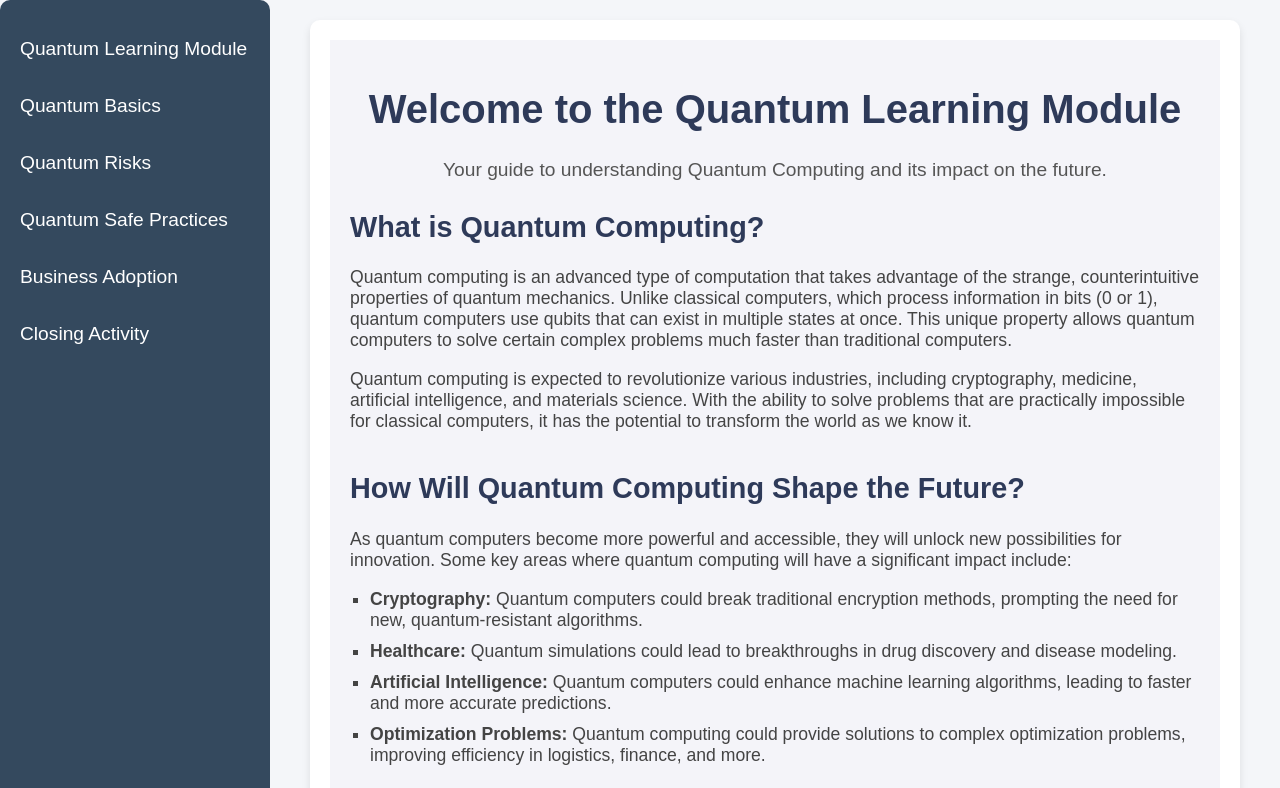
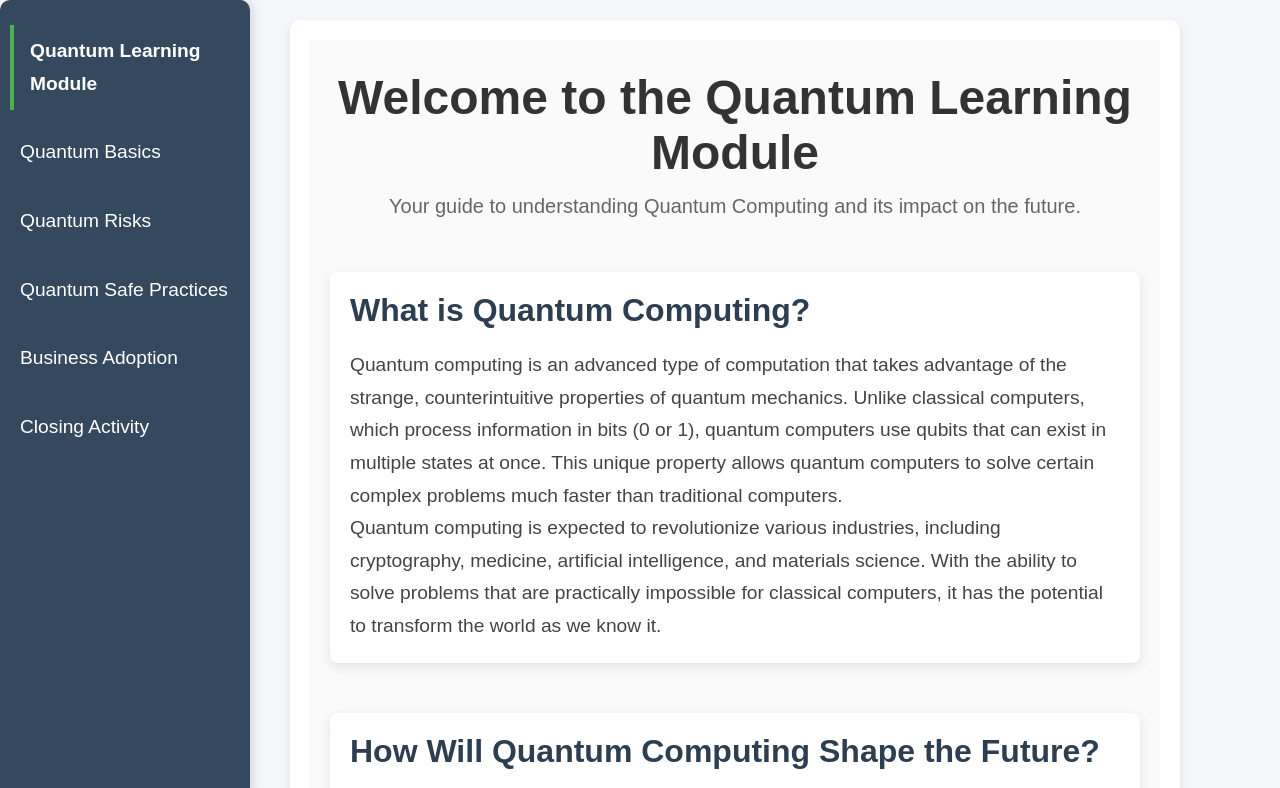
Before and after one commit to Blackpenguin46/quantummodule, a React (Create React App) app: page / in a window 1280 px wide. Shown: the top 788 px of the page. Built offline with nearby package versions, Linux system fonts and the light colour scheme.

Commit message:
sidebar and formatting updates

```diff
--- a/src/components/LandingPage.css
+++ b/src/components/LandingPage.css
@@ -1,48 +1,107 @@
+/* Landing Page Styles */
 .landing-page {
-    padding: 20px;
-    font-family: Arial, sans-serif;
-    background-color: #f4f4f9;
+  padding: 30px 20px;
+  font-family: 'Arial', sans-serif;
+  background-color: #fafafa; /* Soft light gray background for less contrast */
+  color: #333; /* Dark text color for readability */
+  margin: 0;
+  box-sizing: border-box;
 }
 
+/* Header Styles */
 .landing-page-header {
   text-align: center;
-    margin-bottom: 30px;
+  margin-bottom: 50px;
 }
 
 .landing-page-header h1 {
-    font-size: 2.5em;
-    color: #2e3a59;
+  font-size: 3em; /* Larger heading for emphasis */
+  color: #333; /* Dark gray color for better readability */
+  margin-bottom: 10px;
+  font-weight: bold;
 }
 
 .landing-page-header p {
-    font-size: 1.2em;
-    color: #555;
+  font-size: 1.25em;
+  color: #666; /* Slightly lighter gray for description text */
+  line-height: 1.6;
 }
 
+/* Section Styles */
 section {
-    margin-bottom: 40px;
+  margin-bottom: 50px;
+  padding: 20px;
+  background-color: #ffffff; /* Clean white background for content sections */
+  border-radius: 8px;
+  box-shadow: 0 4px 12px rgba(0, 0, 0, 0.1); /* Soft shadow for depth */
 }
 
 h2 {
-    font-size: 1.8em;
-    color: #2e3a59;
+  font-size: 2em;
+  color: #2c3e50; /* Softer blue-gray for headings */
+  margin-bottom: 20px;
+  font-weight: 600;
 }
 
+/* Text Styles */
 p, ul {
-    font-size: 1.1em;
-    color: #444;
+  font-size: 1.2em;
+  color: #444; /* Dark gray text for paragraphs */
+  line-height: 1.7;
 }
 
 ul {
   list-style-type: square;
-    padding-left: 20px;
+  padding-left: 30px;
+  margin-bottom: 20px;
 }
 
 ul li {
-    margin-bottom: 10px;
+  margin-bottom: 12px;
 }
 
+/* Module Goals Section Styles */
 section.module-goals ul {
-    padding-left: 20px;
   list-style-type: circle;
+  padding-left: 30px;
+  margin-top: 20px;
 }
+
+/* Button Styling */
+button {
+  background-color: #4CAF50; /* Soft green for the button */
+  color: white;
+  padding: 12px 20px;
+  border: none;
+  border-radius: 5px;
+  font-size: 1.2em;
+  cursor: pointer;
+  transition: background-color 0.3s ease;
+}
+
+button:hover {
+  background-color: #388E3C; /* Darker green hover effect */
+}
+
+/* Responsive Design */
+@media (max-width: 768px) {
+  .landing-page {
+    padding: 20px;
+  }
+
+  .landing-page-header h1 {
+    font-size: 2.2em;
+  }
+
+  section {
+    padding: 15px;
+  }
+
+  h2 {
+    font-size: 1.6em;
+  }
+
+  p, ul {
+    font-size: 1em;
+  }
+}
--- a/src/components/Sidebar.css
+++ b/src/components/Sidebar.css
@@ -1,33 +1,126 @@
-/* src/components/Sidebar.css */
-.sidebar {
-    width: 200px;
-    height: 100vh;
-    background-color: #333;
-    color: white;
-    padding: 20px;
-    position: fixed;
+/* Reset Styles */
+* {
+  margin: 0;
+  padding: 0;
+  box-sizing: border-box;
 }
 
-  .sidebar ul {
-    list-style-type: none;
-    padding: 0;
+html, body {
+  height: 100%; /* Ensure the body takes up the full height */
+  background-color: #f4f4f9; /* Ensure consistent background */
 }
 
-  .sidebar ul li {
-    margin: 10px 0;
+/* General Styles */
+body {
+  font-family: 'Arial', sans-serif;
+  color: #333; /* Standard gray for text */
+  overflow-x: hidden; /* Prevent horizontal overflow */
+  display: flex;
+  justify-content: flex-start; /* Align content to the left */
+  min-height: 100%; /* Ensure full height */
 }
 
-  .sidebar ul li a {
+/* Sidebar Styles */
+.sidebar {
+  height: 100vh; /* Ensure full viewport height */
+  width: 250px; /* Set the width of the sidebar */
+  position: fixed; /* Fix to the left side */
+  top: 0;
+  left: 0; /* No space between the left side of screen and sidebar */
+  background-color: #2a71d0; /* Blue background for sidebar */
+  color: white; /* White text color */
+  padding: 2rem;
+  box-shadow: 4px 0 10px rgba(0, 0, 0, 0.1); /* Subtle shadow for separation */
+  transition: transform 0.3s ease-in-out; /* Smooth sliding effect */
+  border-radius: 0; /* Remove rounding on all corners */
+  display: flex; /* Use flexbox to layout content */
+  flex-direction: column; /* Stack sidebar content vertically */
+}
+
+/* Sidebar Links */
+.sidebar a {
+  display: block;
   color: white;
   text-decoration: none;
-    font-size: 18px;
+  font-size: 1.2rem;
+  margin-bottom: 1rem;
+  transition: color 0.3s ease;
 }
 
-  .sidebar ul li a:hover {
-    color: #4CAF50;
+.sidebar a:hover {
+  color: #4caf50; /* Green hover effect */
 }
 
-  .main-content {
-    margin-left: 220px; /* Offset the sidebar width */
-    padding: 20px;
+/* Sidebar Active State */
+.sidebar a.active {
+  font-weight: bold;
+  border-left: 4px solid #4caf50; /* Green border on active link */
+  padding-left: 1rem;
 }
+
+/* Sidebar Container for Internal Padding */
+.sidebar-inner {
+  flex: 1; /* Fill remaining space */
+  padding: 2rem; /* Add padding to the inner content */
+}
+
+/* Content Area */
+.content {
+  margin-left: 250px; /* Space for the sidebar */
+  padding: 2rem;
+  flex: 1;
+}
+
+/* Container for Quantum Modules */
+.quantum-basics-container {
+  max-width: 850px;
+  margin: 2rem auto;
+  padding: 2rem;
+  background: #fff;
+  border-radius: 10px;
+  box-shadow: 0 4px 10px rgba(0, 0, 0, 0.1);
+  overflow: hidden;
+}
+
+/* Title and Description */
+.module-title {
+  font-size: 2.5rem;
+  color: #2a71d0; /* Blue for emphasis */
+  text-align: center;
+  margin-bottom: 1.5rem;
+}
+
+.module-description {
+  text-align: justify;
+  font-size: 1.15rem;
+  margin-bottom: 1.5rem;
+  color: #555; /* Medium gray for description text */
+  line-height: 1.7;
+}
+
+/* Media Queries for Responsive Design */
+@media (max-width: 768px) {
+  /* Adjust sidebar for smaller screens */
+  .sidebar {
+    width: 200px; /* Slightly narrower sidebar */
+    padding: 1.5rem;
+  }
+
+  .content {
+    margin-left: 200px; /* Adjust content area margin */
+  }
+}
+
+@media (max-width: 600px) {
+  /* Adjust for mobile screens */
+  .sidebar {
+    width: 100%; /* Full width sidebar */
+    position: relative; /* Sidebar in-flow for mobile */
+    height: auto; /* Height adjusts with content */
+    padding: 1rem;
+  }
+
+  .content {
+    margin-left: 0; /* Full-width content */
+  }
+}
```
Also changed, not shown: 6 other files (tests, documents, lock files or other folders). Lines whose indentation alone changed are shown as unchanged.
